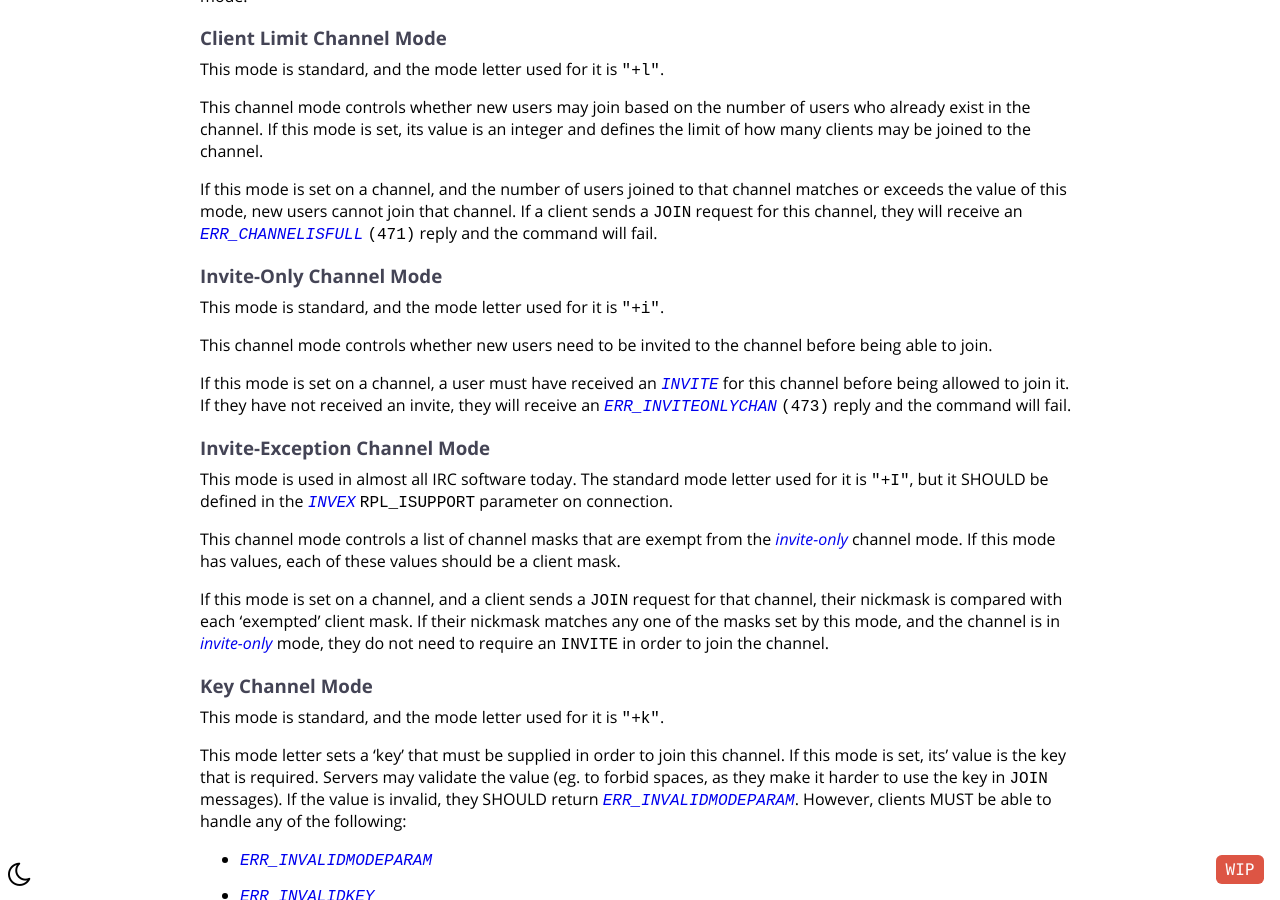
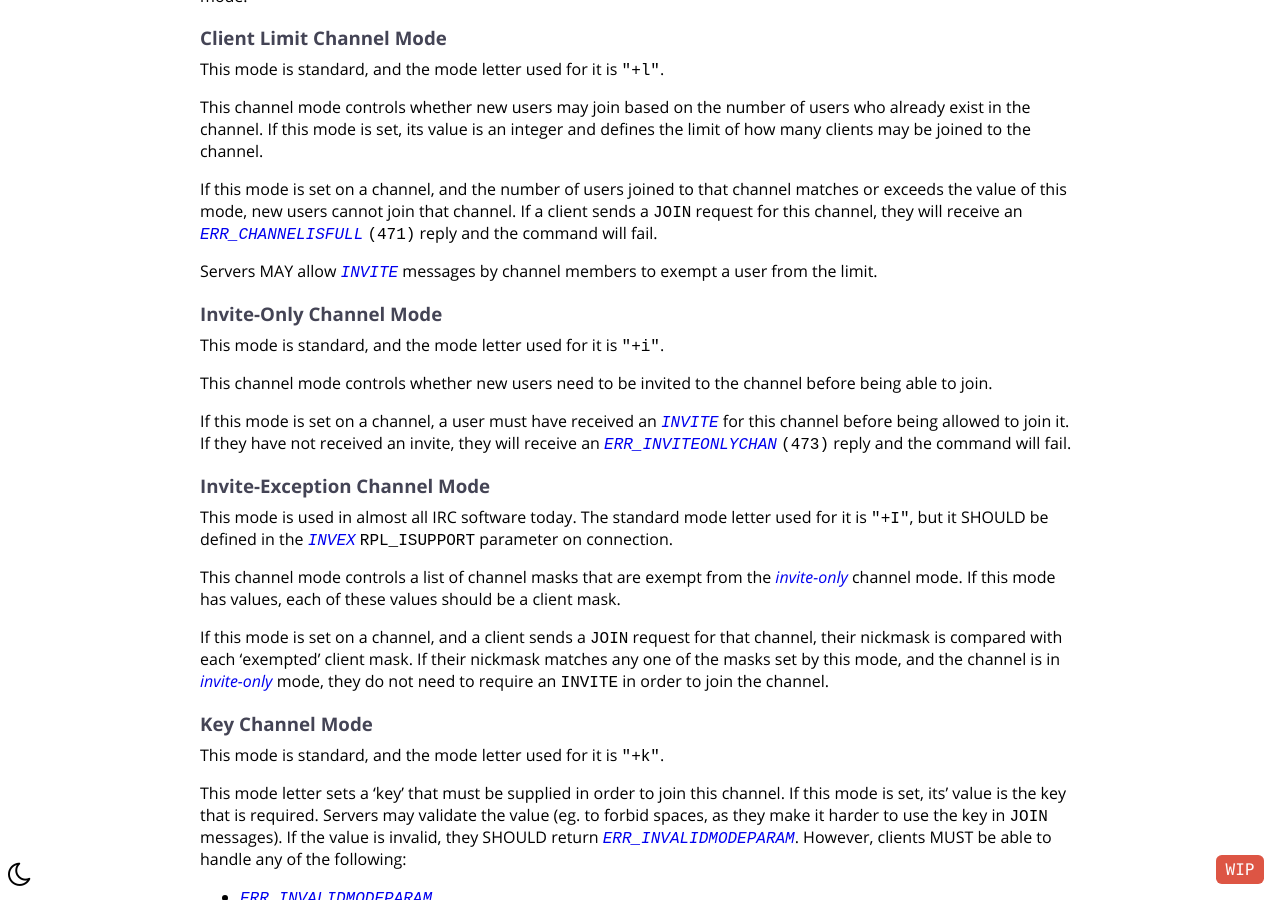
Before and after one commit to ircdocs/modern-irc, a Jekyll site: the page built from index.md, in a window 1280 px wide and 900 px high, scrolled down 59269 px. Built offline with Jekyll 4.4.1, drawn with Linux system fonts in a browser that asks for light colours; the table of contents is made by our own code.

Commit message:
Mention that on some IRCds, INVITEs allow users to join despite +l (#269)
* Mention that on some IRCds, INVITEs allow users to join despite +l

This is supported by Bahamut, Charybdis/Solanum, Ergo, Insp, irc2, ircu2/Nefarious, and Unreal.
But not by Hybrid/Plexus4 or ngIRCd.

* Fix typo

```diff
--- a/_includes/modern-appendix.md
+++ b/_includes/modern-appendix.md
@@ -101,6 +101,8 @@ This mode is standard, and the mode letter used for it is `"+l"`.
 This channel mode controls whether new users may join based on the number of users who already exist in the channel. If this mode is set, its value is an integer and defines the limit of how many clients may be joined to the channel.
 
 If this mode is set on a channel, and the number of users joined to that channel matches or exceeds the value of this mode, new users cannot join that channel. If a client sends a `JOIN` request for this channel, they will receive an {% numeric ERR_CHANNELISFULL %} reply and the command will fail.
+
+Servers MAY allow {% message INVITE %} messages by channel members to exempt a user from the limit.
 
 ### Invite-Only Channel Mode
 
```
